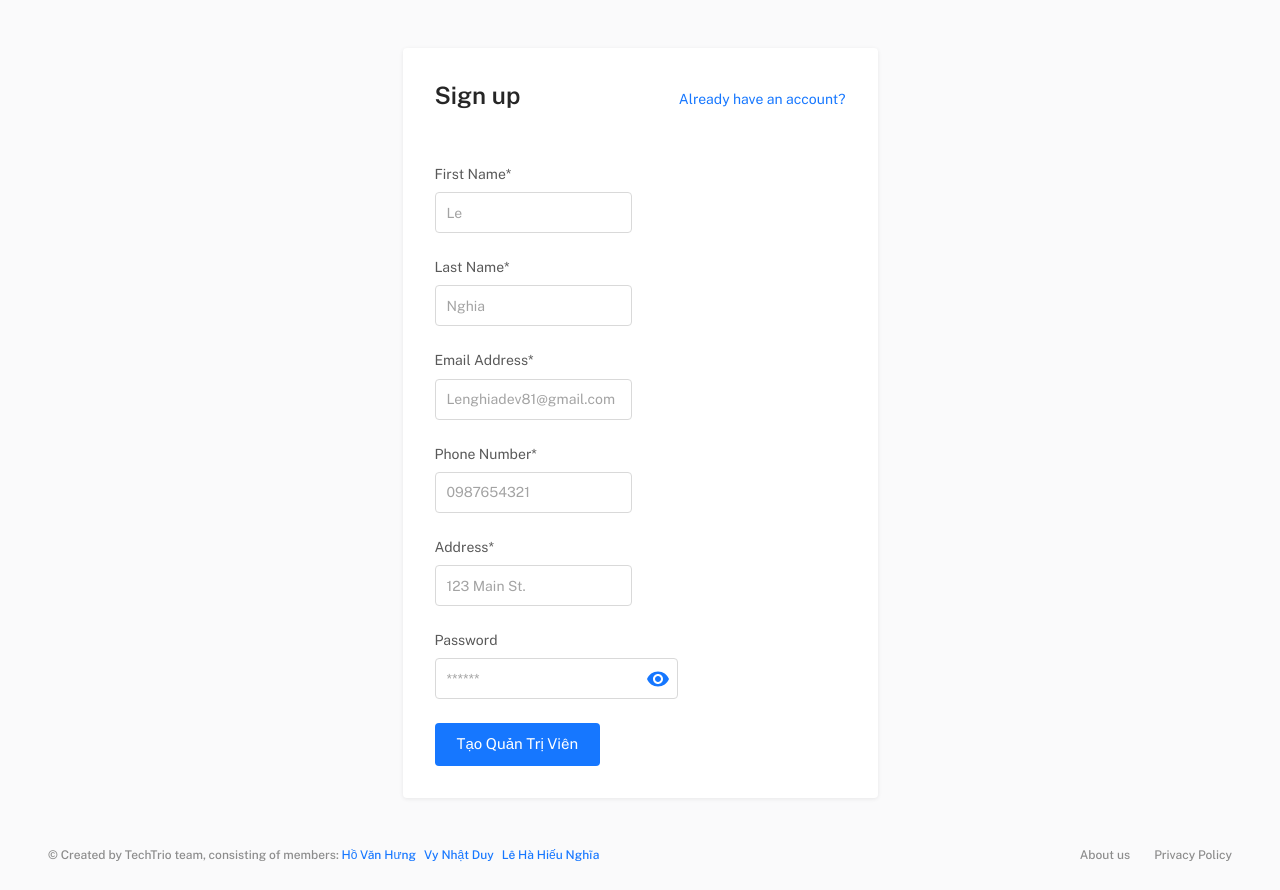
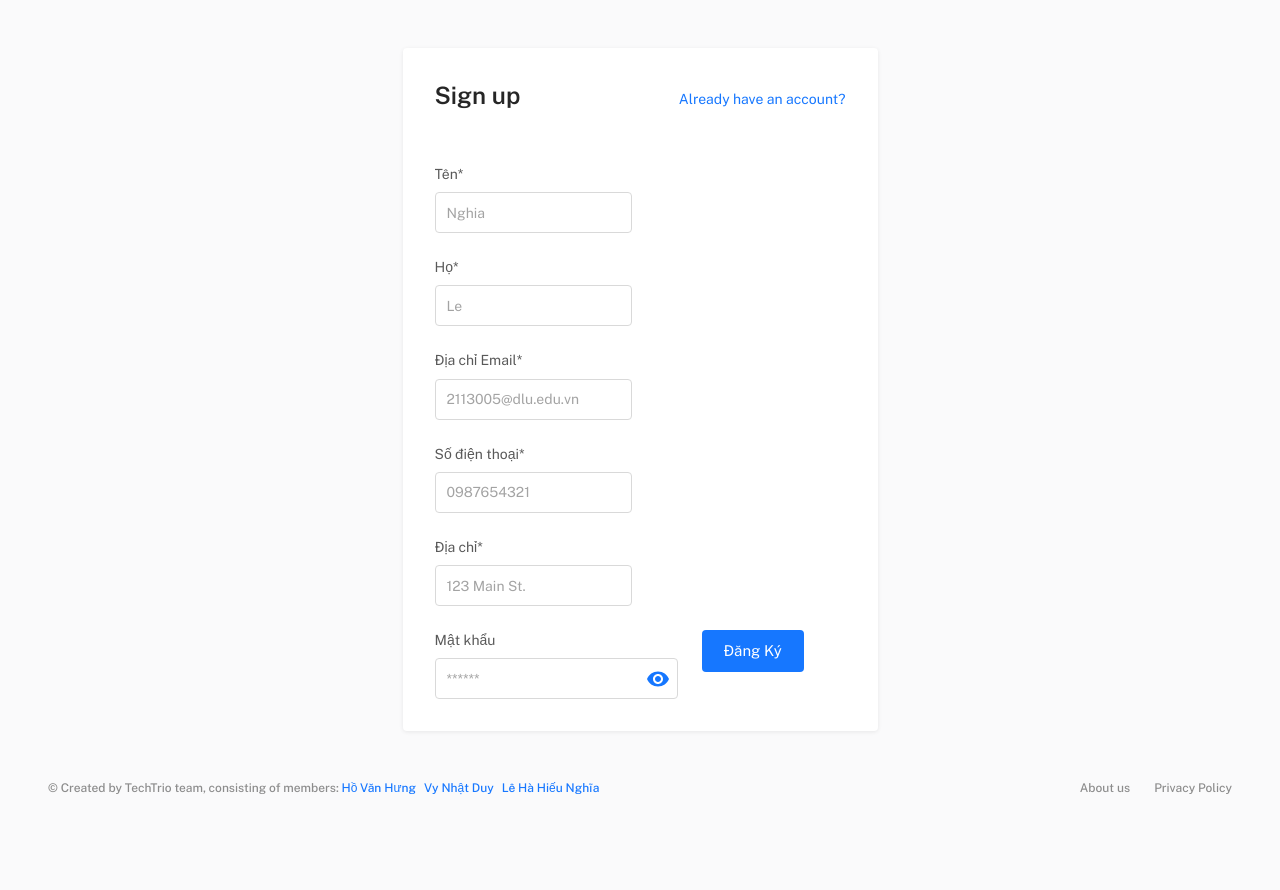
Before and after one commit to vynhatduy/IoT, a React (Vite) app in the folder Admin_UI/: page /register in a window 1280 px wide. After the commit the page ends 823 px from the top, so only its background shows below. Built offline with nearby package versions, Linux system fonts and the light colour scheme.

Commit message:
update register

```diff
--- a/Admin_UI/src/sections/auth/AuthRegister.jsx
+++ b/Admin_UI/src/sections/auth/AuthRegister.jsx
@@ -116,14 +116,14 @@ export default function AuthRegister() {
         <Grid container spacing={3}>
           <Grid item xs={12} md={6}>
             <Stack sx={{ gap: 1 }}>
-              <InputLabel htmlFor="firstname-signup">First Name*</InputLabel>
+              <InputLabel htmlFor="firstname-signup">Tên*</InputLabel>
               <OutlinedInput
                 id="firstname-signup"
                 type="text"
                 value={formData.firstname}
                 name="firstname"
                 onChange={handleChange}
-                placeholder="Le"
+                placeholder="Nghia"
                 fullWidth
                 error={Boolean(formErrors.firstname)}
               />
@@ -133,14 +133,14 @@ export default function AuthRegister() {
 
           <Grid item xs={12} md={6}>
             <Stack sx={{ gap: 1 }}>
-              <InputLabel htmlFor="lastname-signup">Last Name*</InputLabel>
+              <InputLabel htmlFor="lastname-signup">Họ*</InputLabel>
               <OutlinedInput
                 id="lastname-signup"
                 type="text"
                 value={formData.lastname}
                 name="lastname"
                 onChange={handleChange}
-                placeholder="Nghia"
+                placeholder="Le"
                 fullWidth
                 error={Boolean(formErrors.lastname)}
               />
@@ -150,14 +150,14 @@ export default function AuthRegister() {
 
           <Grid item xs={12}>
             <Stack sx={{ gap: 1 }}>
-              <InputLabel htmlFor="email-signup">Email Address*</InputLabel>
+              <InputLabel htmlFor="email-signup">Địa chỉ Email*</InputLabel>
               <OutlinedInput
                 id="email-signup"
                 type="email"
                 value={formData.email}
                 name="email"
                 onChange={handleChange}
-                placeholder="Lenghiadev81@gmail.com"
+                placeholder="2113005@dlu.edu.vn"
                 fullWidth
                 error={Boolean(formErrors.email)}
               />
@@ -167,7 +167,7 @@ export default function AuthRegister() {
 
           <Grid item xs={12}>
             <Stack sx={{ gap: 1 }}>
-              <InputLabel htmlFor="phoneNumber-signup">Phone Number*</InputLabel>
+              <InputLabel htmlFor="phoneNumber-signup">Số điện thoại*</InputLabel>
               <OutlinedInput
                 id="phoneNumber-signup"
                 type="text"
@@ -184,7 +184,7 @@ export default function AuthRegister() {
 
           <Grid item xs={12}>
             <Stack sx={{ gap: 1 }}>
-              <InputLabel htmlFor="address-signup">Address*</InputLabel>
+              <InputLabel htmlFor="address-signup">Địa chỉ*</InputLabel>
               <OutlinedInput
                 id="address-signup"
                 type="text"
@@ -201,7 +201,7 @@ export default function AuthRegister() {
 
           <Grid item xs={12}>
             <Stack sx={{ gap: 1 }}>
-              <InputLabel htmlFor="password-signup">Password</InputLabel>
+              <InputLabel htmlFor="password-signup">Mật khẩu</InputLabel>
               <OutlinedInput
                 id="password-signup"
                 type={showPassword ? 'text' : 'password'}
@@ -237,7 +237,7 @@ export default function AuthRegister() {
           <Grid item xs={12}>
             <AnimateButton>
               <Button fullWidth size="large" variant="contained" color="primary" type="submit" disabled={loading}>
-                {loading ? 'Đang tạo...' : 'Tạo quản trị viên'}
+                {loading ? 'Đang tạo...' : 'Đăng ký'}
               </Button>
             </AnimateButton>
           </Grid>
```
